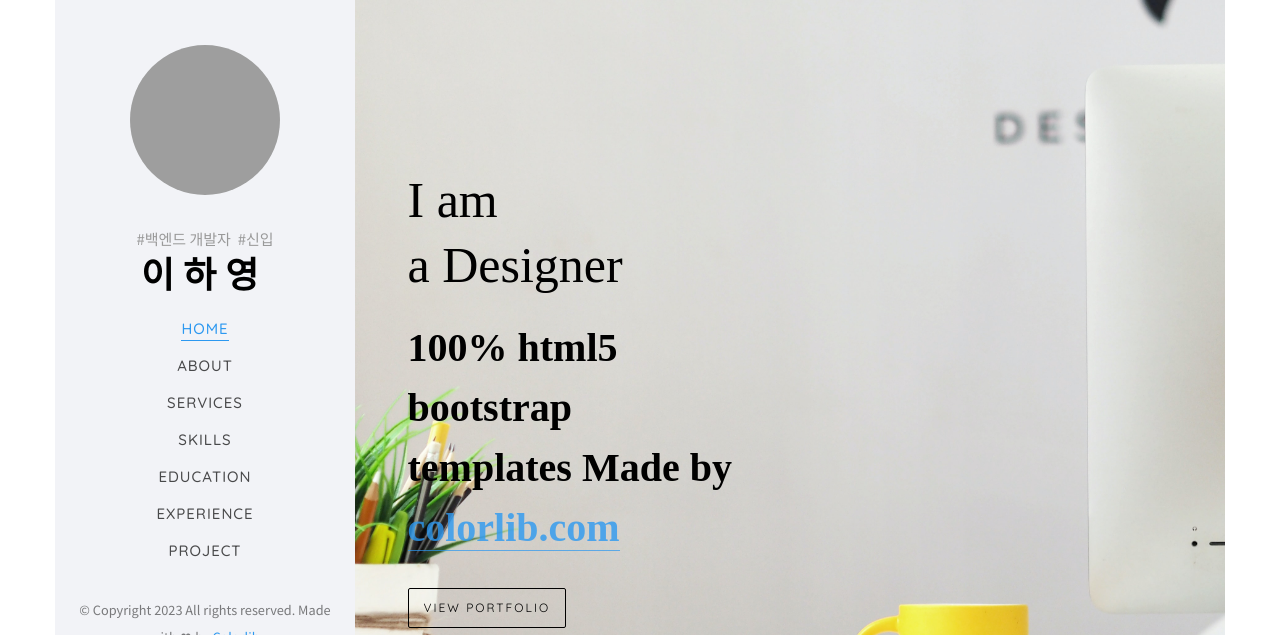
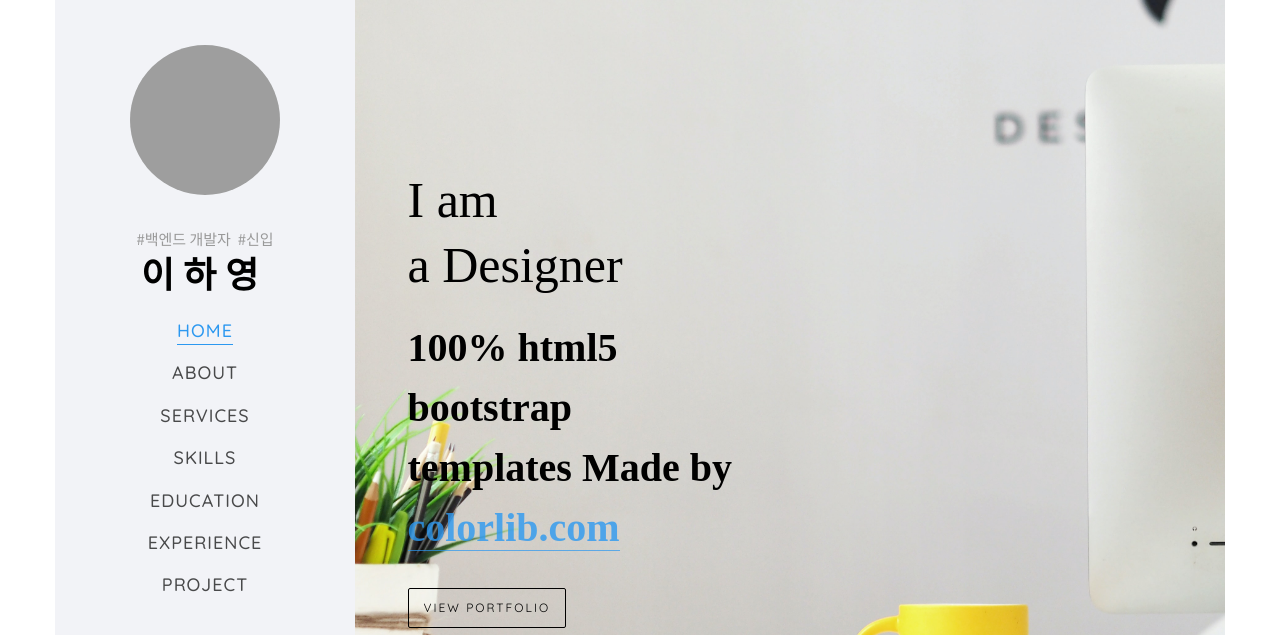
Before and after one commit to ha02e/Portfolio, a plain HTML site: page index.html in a window 1280 px wide. Shown: the top 635 px of the page. Drawn offline with nearby package versions, Linux system fonts and the light colour scheme; grey boxes are pictures that could not be loaded; files whose address does not match are found by name; a web font is replaced by a local one.

Commit message:
230505_포트폴리오 수정중

```diff
--- a/index.html
+++ b/index.html
@@ -66,7 +66,7 @@
 			font-size: 50px !important;
 		}
 		#navbar a{
-			font-size: 15px !important;
+			font-size: 18px !important;
 		}
 		.heading-meta{
 			font-size: 16px !important;
```
